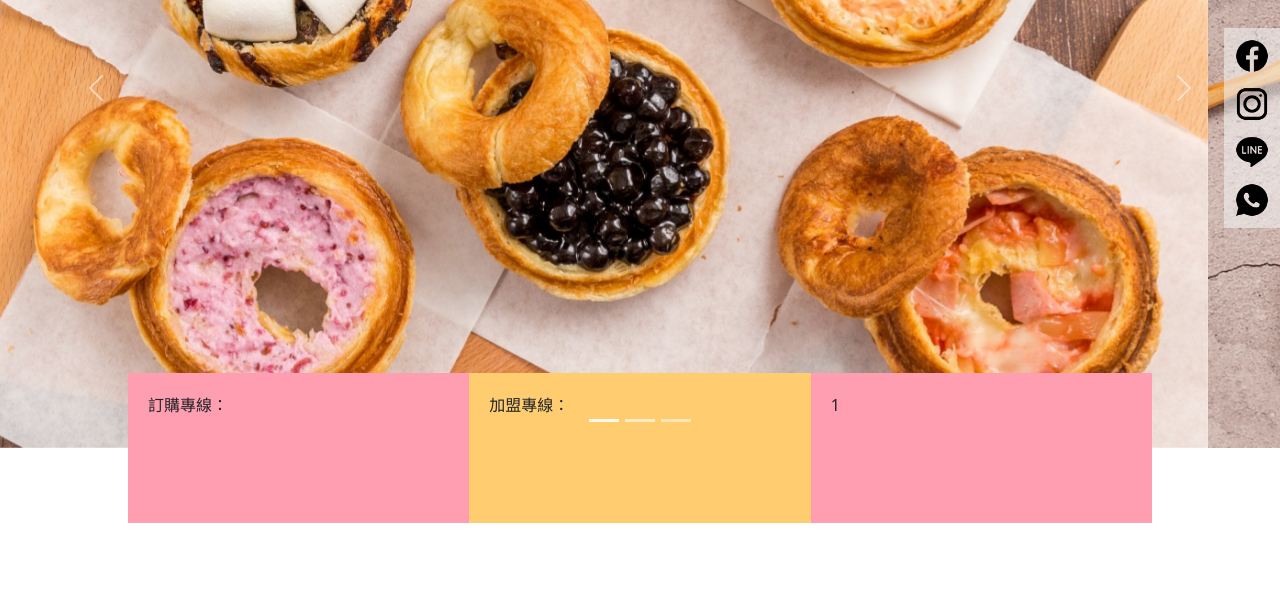
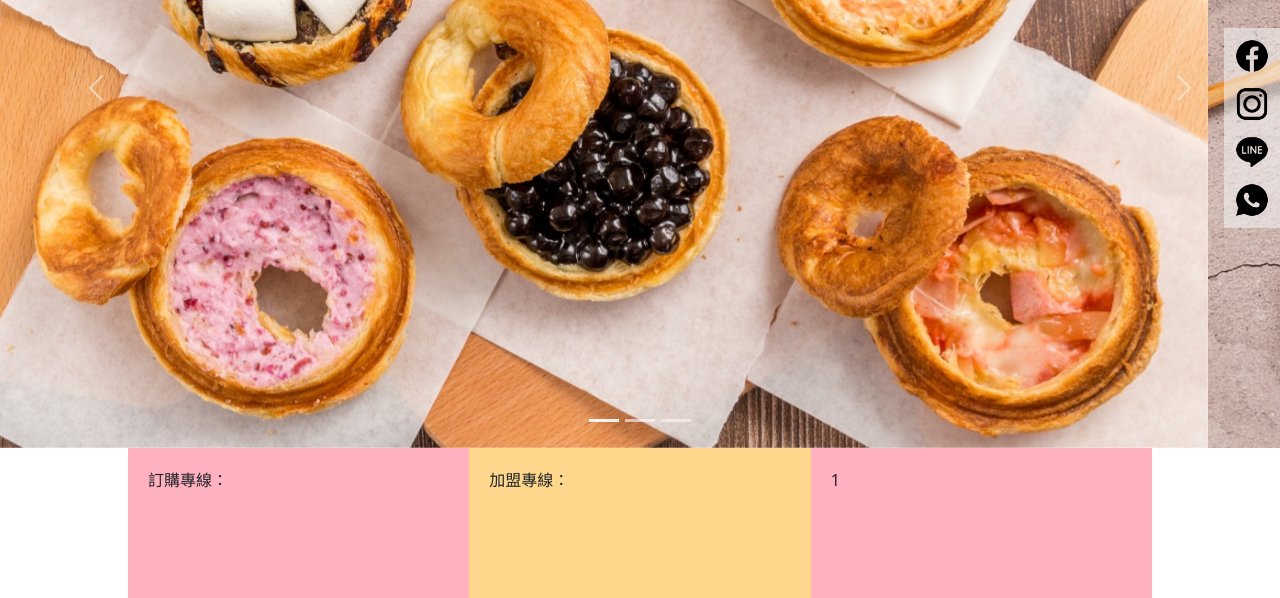
Before and after one commit to ChibaFuuka/ChibaFuuka.github.io, a plain HTML site: page index.html in a window 1280 px wide. Shown: the part 272-870 px from the top of the page. Before the commit the page ends 800 px from the top, so only its background shows below. Drawn offline with nearby package versions, Linux system fonts and the light colour scheme.

Commit message:
bgcolor-rgba

```diff
--- a/css/dncolor.css
+++ b/css/dncolor.css
@@ -11,3 +11,10 @@
 .bgcolor-3 {background-color: #F2DAAC;}
 .bgcolor-4 {background-color: #402606;}
 .bgcolor-5 {background-color: #F2F2F2;}
+
+/* color透明0.8 */
+.rgba-1 {background-color: rgba(255, 158, 176, 0.8);}
+.rgba-2 {background-color: rgba(255, 205, 112, 0.8);}
+.rgba-3 {background-color: #F2DAAC;}
+.rgba-4 {background-color: #402606;}
+.rgba-5 {background-color: #F2F2F2;}
--- a/css/style.css
+++ b/css/style.css
@@ -108,14 +108,15 @@ header{
     }
 
     #contents{
-        background-color: #77f0f2;
+        /* background-color: #77f0f2; */
         width: 80%;
         margin: 0 auto; /* 塊狀元素有設定寬度時左右置中的方法 */
         position: absolute;
-        bottom: -75px;
+        /* bottom: -75px; */
         left: 0;
         right: 0;
         display: flex;
+        height: 5%;
     }
 
     #contents-outer{
--- a/index.html
+++ b/index.html
@@ -81,9 +81,9 @@
         <!-- <img src="./img/banner1.jpg" alt="" class="w100 main"> -->
         <!--         <img src="./img/banner1.jpg" alt="" class="w100 main-mobile"> -->
         <div id="contents">
-            <div class="bgcolor-1">訂購專線：</div>
-            <div class="bgcolor-2">加盟專線：</div>
-            <div class="bgcolor-1">1</div>
+            <div class="rgba-1">訂購專線：</div>
+            <div class="rgba-2">加盟專線：</div>
+            <div class="rgba-1">1</div>
         </div>
     </div>
 </body>
```
